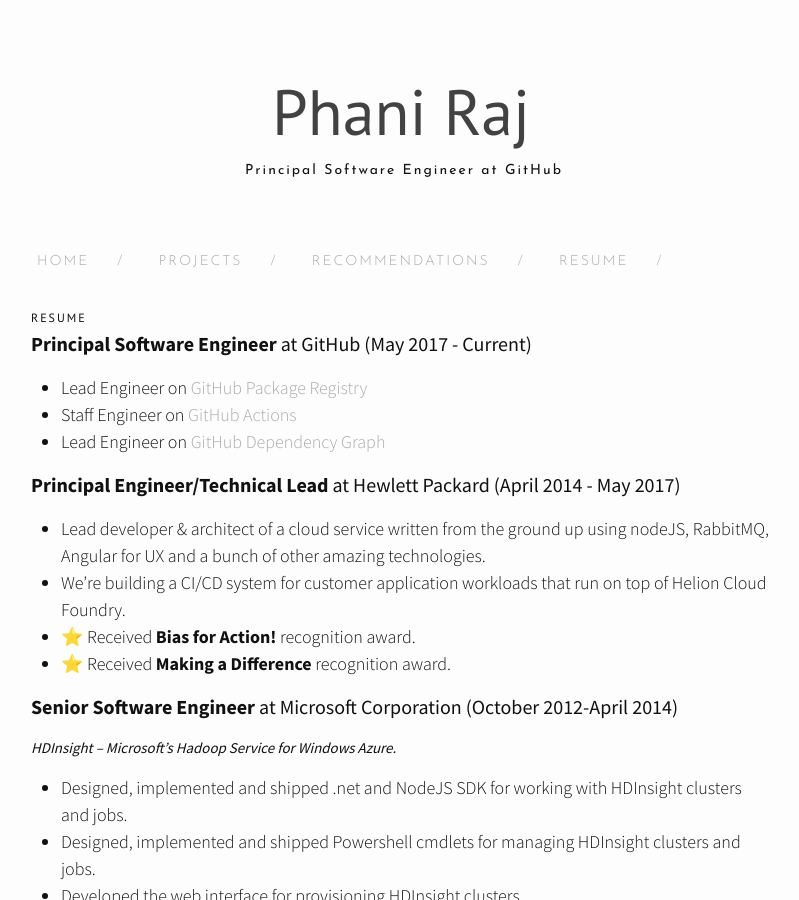
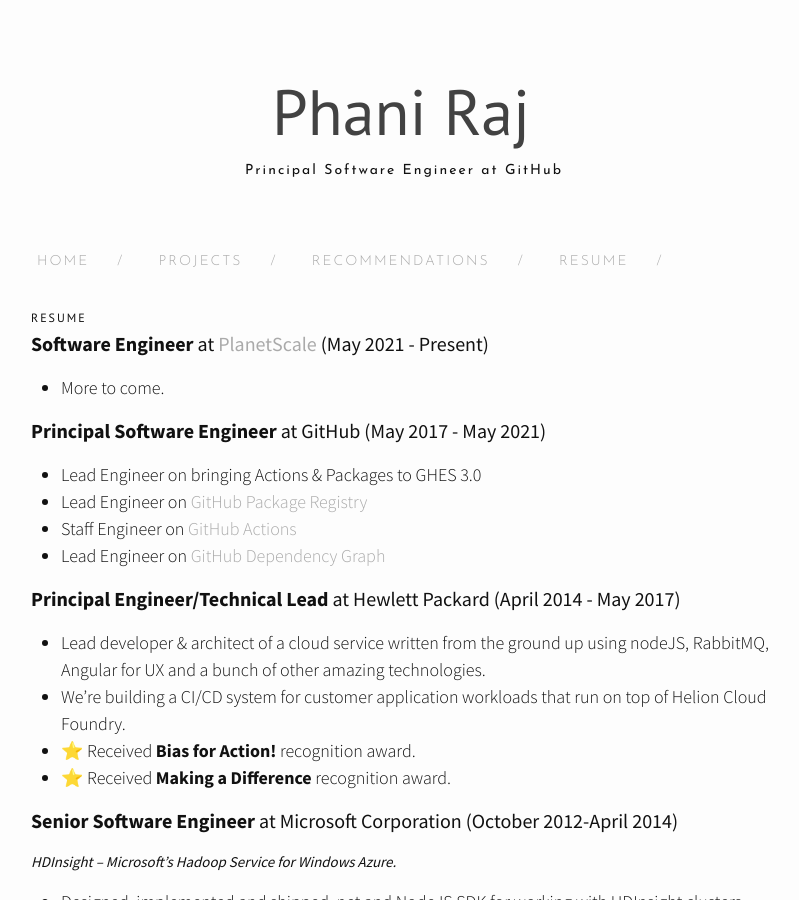
Before and after one commit to Phanatic/phanatic.github.io, a Jekyll site: the page built from resume.md, in a window 1280 px wide and 900 px high. Shown: the whole window, without its empty margins (239-1038 px from the left). Built offline with Jekyll 4.4.1, drawn with Linux system fonts in a browser that asks for light colours; nearby versions of some CDN libraries; emoji names are drawn with the system emoji font; comment, search, counter and statistics services are not loaded.

Commit message:
Update resume.md

```diff
--- a/resume.md
+++ b/resume.md
@@ -3,7 +3,11 @@ layout: page
 title : Resume
 permalink: /resume/
 ---
-#### **Principal Software Engineer** at GitHub (May 2017 - Current)
+#### **Software Engineer** at [PlanetScale](https://www.planetscale.com) (May 2021 - Present)
+* More to come.
+
+#### **Principal Software Engineer** at GitHub (May 2017 - May 2021)
+* Lead Engineer on bringing Actions & Packages to GHES 3.0
 * Lead Engineer on [GitHub Package Registry](https://youtu.be/N_-Cu9_2YAA)
 * Staff Engineer on [GitHub Actions](https://developer.github.com/actions/)
 * Lead Engineer on [GitHub Dependency Graph](https://help.github.com/en/articles/listing-the-packages-that-a-repository-depends-on)
```
